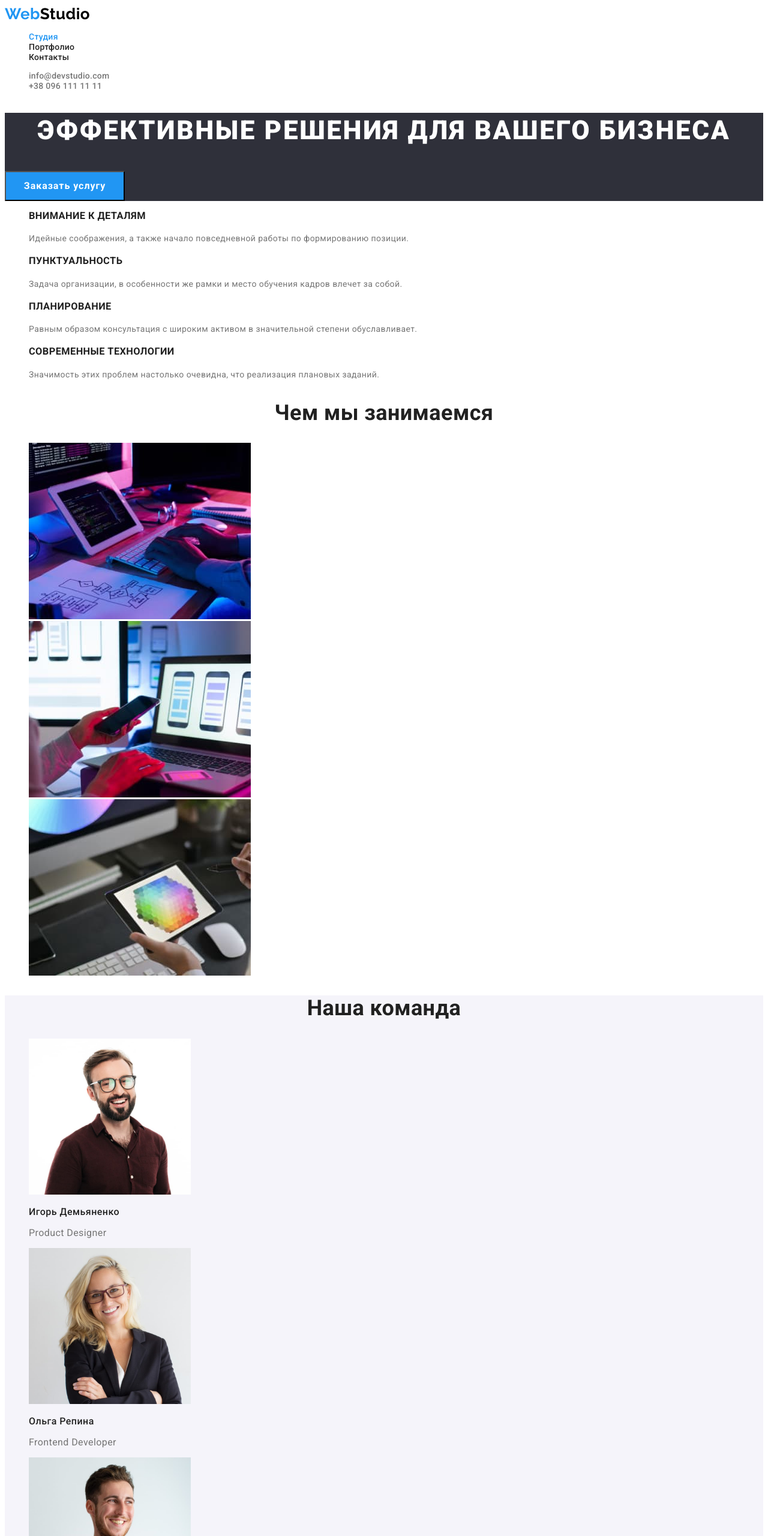
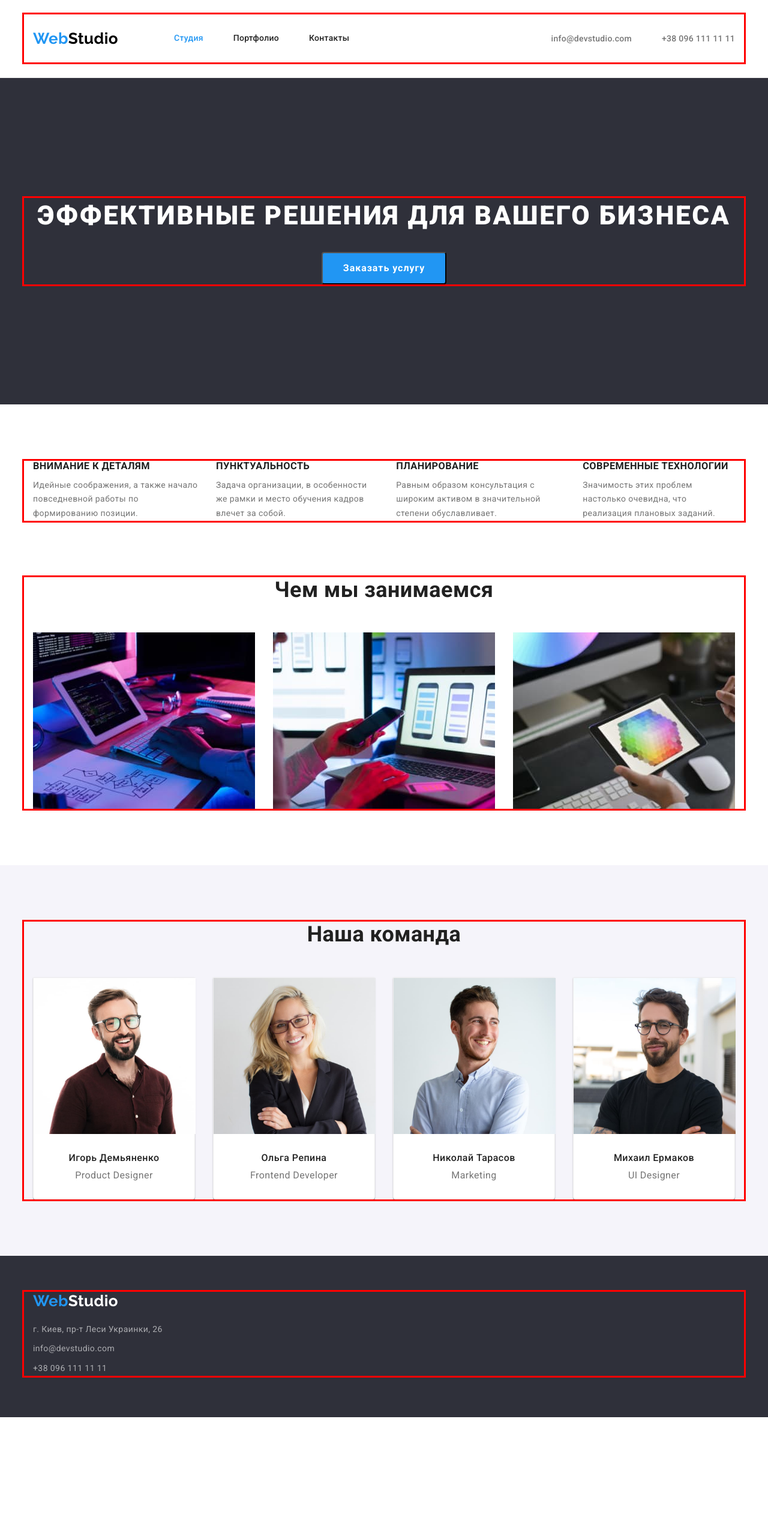
Before and after one commit to IrynaKukhta/goit-markup-hw-03, a plain HTML site: page index.html in a window 1280 px wide. Shown: the top 2560 px of the page at 60% size. After the commit the page ends 2362 px from the top, so only its background shows below. Drawn offline with nearby package versions, Linux system fonts and the light colour scheme.

Commit message:
adding flex css and page position.

```diff
--- a/css/styles.css
+++ b/css/styles.css
@@ -12,6 +12,7 @@
   --secondary-background-color: #f5f4fa;
   --black-color: #000000;
 }
+
 body {
   background-color: var(--primary-background-color);
   color: var(--primary-text-color);
@@ -19,11 +20,43 @@ body {
   letter-spacing: 0.03em;
   font-size: 14px;
 }
+p,
+h1,
+h2,
+h3,
+h4,
+h5,
+h6 {
+  margin: 0;
+}
+ul,
+ol {
+  margin: 0;
+  padding-left: 0;
+}
+img {
+  display: block;
+}
 a {
   text-decoration: none;
 }
+.container {
+  width: 1200px;
+  padding: 0 15px;
+  margin: 0 auto;
+  outline: solid red;
+}
 /*-----------------------header--------------------------*/
 /*---------------logo----------------*/
+.header-section {
+  padding-top: 24px;
+  padding-bottom: 25px;
+  border-bottom: 1px solid #ececec;
+}
+.main-nav {
+  display: flex;
+  align-items: center;
+}
 .logo {
   font-family: "Raleway";
   font-weight: 700;
@@ -38,17 +71,19 @@ a {
   list-style: none;
 }
 /*----------site navigation----------*/
+.nav-menu {
+  display: flex;
+  margin-left: 93px;
+}
 .nav-menu .link {
+  display: block;
+  padding-top: 32px;
+  padding-bottom: 32px;
+
   font-weight: 500;
   line-height: 1.14;
   letter-spacing: 0.02em;
   color: var(--primary-text-color);
-}
-.nav-contacts .link {
-  font-weight: 500;
-  line-height: 1.14;
-  letter-spacing: 0.02em;
-  color: var(--secondary-text-color);
 }
 .nav-menu .link:hover,
 .nav-menu .link:focus {
@@ -56,6 +91,25 @@ a {
 }
 .nav-menu .link.current {
   color: var(--accent-color);
+}
+.menu-item {
+  margin-right: 50px;
+}
+.menu-item:last-child {
+  margin-right: 0;
+}
+.nav-contacts {
+  display: flex;
+  margin-left: auto;
+}
+.nav-contacts .contacts-list + .contacts-list {
+  margin-left: 50px;
+}
+.nav-contacts .link {
+  font-weight: 500;
+  line-height: 1.14;
+  letter-spacing: 0.02em;
+  color: var(--secondary-text-color);
 }
 .nav-contacts .link:hover,
 .nav-contacts .link:focus {
@@ -73,6 +127,10 @@ a {
 /*--------hero section------------*/
 .hero {
   background-color: #2f303a;
+
+  padding-top: 200px;
+  padding-bottom: 200px;
+  text-align: center;
 }
 .hero-title {
   font-weight: 900;
@@ -82,6 +140,7 @@ a {
   letter-spacing: 0.06em;
   text-transform: uppercase;
   color: var(--primary-background-color);
+  margin: 0 auto 30px auto;
 }
 .hero-ordering-button {
   background-color: var(--accent-color);
@@ -92,11 +151,9 @@ a {
   line-height: 1.87;
   letter-spacing: 0.06em;
   cursor: pointer;
-  position: center;
-  width: 200px;
-  height: 50px;
-  left: 700px;
-  top: 430px;
+
+  border-radius: 4px;
+  padding: 10px 34px;
 
   color: var(--primary-background-color);
 }
@@ -116,22 +173,76 @@ a {
   border: 0;
   clip: rect(0 0 0 0);
 }
+.strength-section {
+  padding-top: 94px;
+  padding-bottom: 94px;
+}
+.our-strength-list {
+  display: flex;
+}
+.our-strength-list .list + .list {
+  margin-left: 30px;
+}
 .our-strength-list-title {
   font-weight: 700;
   line-height: 1.15;
   text-transform: uppercase;
   color: var(--primary-text-color);
+  margin-bottom: 10px;
 }
 p.our-strenght-list-text {
   line-height: 1.71;
   color: var(--secondary-text-color);
 }
 /*--------working areas section--------*/
-
+.working-areas-section {
+  padding: 0 15px 94px 15px;
+}
+.working-areas.section-title {
+  margin-bottom: 50px;
+}
+.working-areas-list {
+  display: flex;
+  flex-wrap: wrap;
+}
+.working-areas-list .list:not(:last-child) {
+  margin-right: 30px;
+}
 /*----------our team section-----------*/
 .team-section {
   background-color: #f5f4fa;
 }
+.team-section {
+  padding-top: 94px;
+  padding-bottom: 94px;
+}
+.team.section-title {
+  margin-bottom: 50px;
+}
+.team-container img {
+  margin-bottom: 30px;
+}
+.team-list {
+  display: flex;
+  flex-wrap: wrap;
+}
+.team-person {
+  background: var(--primary-background-color);
+  border: 1px solid #eeeeee;
+  box-shadow: 0px 1px 3px rgba(0, 0, 0, 0.12), 0px 1px 1px rgba(0, 0, 0, 0.14),
+    0px 2px 1px rgba(0, 0, 0, 0.2);
+  border-radius: 0px 0px 4px 4px;
+  width: 270px;
+}
+.team-person:not(:last-child) {
+  margin-right: 30px;
+}
+.team-list-content {
+  padding-top: 30px;
+  padding-bottom: 30px;
+  text-align: center;
+}
+
 .our-team-member {
   font-family: "Roboto";
   font-weight: 500;
@@ -139,6 +250,7 @@ p.our-strenght-list-text {
   line-height: 1.19;
   letter-spacing: 0.03em;
   color: var(--primary-text-color);
+  margin-bottom: 10px;
 }
 .our-team-member-profession {
   font-weight: 400;
@@ -150,13 +262,19 @@ p.our-strenght-list-text {
 .footer {
   background-color: #2f303a;
 }
+.footer {
+  padding-top: 60px;
+  padding-bottom: 60px;
+}
 .logo-footer {
   font-family: "Raleway";
   font-weight: 700;
   font-size: 26px;
   line-height: 1.19;
-
   color: var(--primary-background-color);
+}
+.footer-address {
+  margin-top: 20px;
 }
 .footer-address a.link {
   font-style: normal;
@@ -165,6 +283,9 @@ p.our-strenght-list-text {
   color: rgba(255, 255, 255, 60%);
   text-decoration: none;
 }
+.footer-adress-item:not(last-child) {
+  margin-bottom: 9px;
+}
 .footer-address a.link:focus,
 .footer-address a.link:hover {
   color: var(--primary-background-color);
@@ -172,6 +293,22 @@ p.our-strenght-list-text {
 /*----------------------------------prtfolio page----------------*/
 /*------------------------main content--------------*/
 /*----------------filters-------------*/
+
+.portfolio {
+  padding-top: 94px;
+  padding-bottom: 94px;
+}
+.container.filter {
+  margin: 0 auto 34px auto;
+}
+.filter {
+  display: flex;
+  flex-wrap: wrap;
+  justify-content: center;
+}
+.filter .list:not(:last-child) {
+  margin-right: 8px;
+}
 .filter-button {
   background-color: #f5f4fa;
   border-radius: 4px;
@@ -193,6 +330,23 @@ p.our-strenght-list-text {
   cursor: pointer;
 }
 /*--------------examples-------------*/
+.examples {
+  display: flex;
+  flex-wrap: wrap;
+}
+.examples-item {
+  width: 370px;
+  margin-right: 30px;
+  margin-bottom: 30px;
+  background: var(--primary-background-color);
+  border: 1px solid #eeeeee;
+}
+.examples-item:nth-child(3n) {
+  margin-right: 0;
+}
+.examples-item:nth-last-child(-n + 3) {
+  margin-bottom: 0;
+}
 .examples-list-title {
   font-family: Roboto;
   font-weight: 700;
@@ -200,6 +354,7 @@ p.our-strenght-list-text {
   line-height: 2;
   letter-spacing: 0.06em;
   color: var(--primary-text-color);
+  margin-bottom: 4px;
 }
 .examples-list-item {
   font-family: Roboto;
@@ -208,3 +363,7 @@ p.our-strenght-list-text {
   letter-spacing: 0.03em;
   color: var(--secondary-text-color);
 }
+.example-content {
+  padding: 20px 24px;
+}
+/*----*/
--- a/index.html
+++ b/index.html
@@ -5,39 +5,46 @@
     <meta http-equiv="X-UA-Compatible" content="IE=edge">
     <meta name="viewport" content="width=device-width, initial-scale=1.0">
     <link href="https://fonts.googleapis.com/css2?family=Raleway:wght@700&family=Roboto:wght@400;500;700;900&display=swap" rel="stylesheet">
+    <link rel="stylesheet" href="https://cdnjs.cloudflare.com/ajax/libs/modern-normalize/1.0.0/modern-normalize.min.css">
     <link rel="stylesheet" href="./css/styles.css">
     <title>Studio</title>
 </head>
 
 <body>
    <!--Head of website-->
-    <header>
+    <header class="header-section">
+        <div class="container main-nav">
         <!--logo of website-->
-      <nav>
+            <nav class="main-nav">
                 <a href="/" class="logo"> <span class="logo-part-in-blue">Web</span>Studio</a>
 
                 <ul class="nav-menu list" >
                         <!--Navigation menu-->
-                <li><a href="./studio.html" class="link current"> Студия </a></li>
-                <li><a href="./portfolio.html" class="link"> Портфолио</a></li>
-                <li><a href="./contacts.html" class="link"> Контакты</a></li>
+                  <li class="menu-item"><a href="./studio.html" class="link current"> Студия </a></li>
+                  <li class="menu-item"><a href="./portfolio.html" class="link"> Портфолио</a></li>
+                  <li class="menu-item"><a href="./contacts.html" class="link"> Контакты</a></li>
                 </ul>
 
             </nav>
+
                 <ul class="nav-contacts list">
-                <li><a href="mailto:info@devstudio.com" class="link">info@devstudio.com</a></li>
-                <li><a href="tel:+380961111111" class="link">+38 096 111 11 11</a></li>
+                    <li class="contacts-list"><a href="mailto:info@devstudio.com" class="link">info@devstudio.com</a></li>
+                    <li class="contacts-list"><a href="tel:+380961111111" class="link">+38 096 111 11 11</a></li>
                 </ul>
+        </div>
     </header>
     <!--main content-->
     <main>
         <!--hero section-->
        <section class="hero">
+           <div class="container">
             <h1 class="hero-title">Эффективные решения для вашего бизнеса</h1>
             <button type="button" class="hero-ordering-button">Заказать услугу</button>
+        </div>
         </section>
         <!--our strength-->
-        <section class="section">
+        <section class="strength-section">
+            <div class="container">
                 <h2 class="section-title visually-hidden">Our strength</h2>
                 <ul class="our-strength-list">
                     <li class="list">
@@ -57,48 +64,59 @@
                         <p class="our-strenght-list-text">Значимость этих проблем настолько очевидна, что реализация плановых заданий.</p>
                     </li>
                 </ul>
+            </div>
         </section>
-        <section class="section">
+        <section class="working-areas-section">
+            <div class="container">
                 <!--working areas-->
-            <h2 class="section-title">Чем мы занимаемся</h2>
-            <ul>
+                <h2 class="working-areas section-title">Чем мы занимаемся</h2>
+                <ul class="working-areas-list">
 
                     <li class="list"><img class="working-areas-img" src="./images/comp-working.jpg" alt="Разработка структуры сайтов и приложений" width="370"/></li>
                     <li class="list"><img class="working-areas-img" src="./images/app-developing.jpg" alt="Разработка мобильных приложений" width="370"/></li>
                     <li class="list"><img class="working-areas-img" src="./images/coloring.jpg" alt="Подбор индивидуальных цветовых решений под каждый проэкт" width="370"/></li>
 
                 </ul>
+            </div>
         </section>
         <section class="team-section">
+            <div class="container">
                 <!--our team-->
-            <h2 class="section-title">Наша команда</h2>
-            <ul>
-                <li class="list"><img src="./images/project-designer.jpg" alt="Дизайнер проэктов" width="270"/><h3 class="our-team-member">Игорь Демьяненко</h3>
-                <p class="our-team-member-profession">Product Designer</p></li>
-                <li class="list"><img src="./images/frontend-developer.jpg" alt="Фронтэнд разработчик" width="270" /><h3 class="our-team-member">Ольга Репина</h3>
-                <p class="our-team-member-profession">Frontend Developer</p></li>
-                <li class="list"><img src="./images/marketing.jpg" alt="Маркетолог" width="270" /><h3 class="our-team-member">Николай Тарасов</h3>
-                <p class="our-team-member-profession">Marketing</p></li>
-                <li class="list"><img src="./images/ui-designer.jpg" alt="Веб Дизайнер" width="270" /><h3 class="our-team-member">Михаил Ермаков</h3>
-                <p class="our-team-member-profession">UI Designer</p></li>
+                <h2 class="team section-title">Наша команда</h2>
+                <ul class="team-list">
+                    <li class="team-person list"><img src="./images/project-designer.jpg" alt="Дизайнер проэктов" width="270"/><div class="team-list-content"><h3 class="our-team-member">Игорь Демьяненко</h3>
+                       <p class="our-team-member-profession">Product Designer</p></div>
+                    </li>
+                    <li class="team-person list"><img src="./images/frontend-developer.jpg" alt="Фронтэнд разработчик" width="270" /><div class="team-list-content"><h3 class="our-team-member">Ольга Репина</h3>
+                       <p class="our-team-member-profession">Frontend Developer</p></div>
+                    </li>
+                    <li class="team-person list"><img src="./images/marketing.jpg" alt="Маркетолог" width="270" /><div class="team-list-content"><h3 class="our-team-member">Николай Тарасов</h3>
+                       <p class="our-team-member-profession">Marketing</p></div>
+                    </li>
+                    <li class="team-person list"><img src="./images/ui-designer.jpg" alt="Веб Дизайнер" width="270" /><div class="team-list-content"><h3 class="our-team-member">Михаил Ермаков</h3>
+                       <p class="our-team-member-profession">UI Designer</p></div>
+                    </li>
                 </ul>
+            </div>
         </section>
 
     </main>
     <!--Foot of website-->
     <footer class="footer">
+        <div class="container">
             <!--logo of website-->
             <a class="logo-footer" href="/"> <span class="logo-part-in-blue">Web</span>Studio</a>
             <address>
                 <ul class="footer-address list">
-                <li><a class="link" href="https://www.google.com.ua/maps/place/%D0%B1%D1%83%D0%BB.+%D0%9B%D0%B5%D1%81%D0%B8+%D0%A3%D0%BA%D1%80%D0%B0%D0%B8%D0%BD%D0%BA%D0%B8,+26,+%D0%9A%D0%B8%D0%B5%D0%B2,+02000/@50.4265807,30.5361971,17z/data=!3m1!4b1!4m5!3m4!1s0x40d4cf0e033ecbe9:0x57a4dffefec77da0!8m2!3d50.4265807!4d30.5383859?hl=ru" target="_blank" rel="noopener noreferrer">г. Киев, пр-т Леси Украинки, 26</a> </li>
+                    <li class="footer-adress-item"><a class="link" href="https://www.google.com.ua/maps/place/%D0%B1%D1%83%D0%BB.+%D0%9B%D0%B5%D1%81%D0%B8+%D0%A3%D0%BA%D1%80%D0%B0%D0%B8%D0%BD%D0%BA%D0%B8,+26,+%D0%9A%D0%B8%D0%B5%D0%B2,+02000/@50.4265807,30.5361971,17z/data=!3m1!4b1!4m5!3m4!1s0x40d4cf0e033ecbe9:0x57a4dffefec77da0!8m2!3d50.4265807!4d30.5383859?hl=ru" target="_blank" rel="noopener noreferrer">г. Киев, пр-т Леси Украинки, 26</a> </li>
 
-                <li><a class="link" href="mailto:info@devstudio.com">info@devstudio.com</a></li>
+                    <li class="footer-adress-item"><a class="link" href="mailto:info@devstudio.com">info@devstudio.com</a></li>
 
-                <li><a class="link" href="tel:+380961111111" >+38 096 111 11 11</a></li>
+                    <li class="footer-adress-item"><a class="link" href="tel:+380961111111" >+38 096 111 11 11</a></li>
 
                 </ul>
             </address>
+        </div>
 
     </footer>
 </body>
```
Also changed, not shown: portfolio.html (+32 -20 lines). Lines whose indentation alone changed are shown as unchanged.
